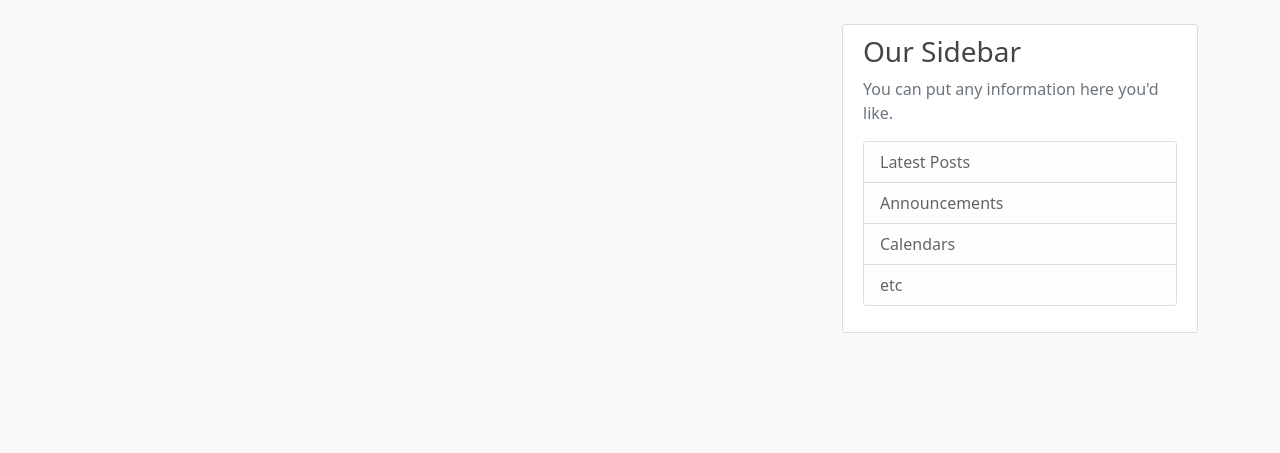
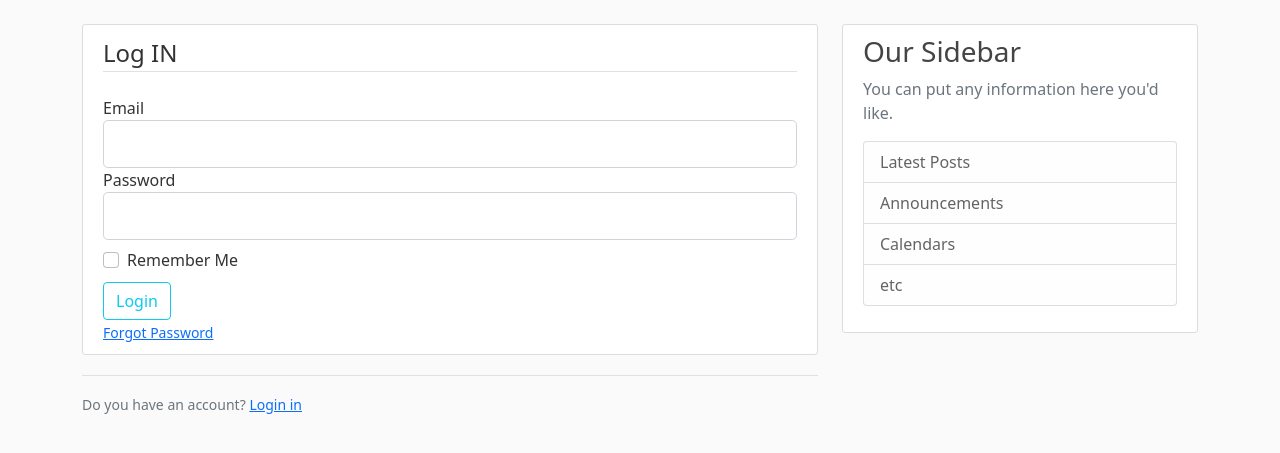
Before and after one commit to Clinton-dev/flask-blogger, a Flask app: page /login in a window 1280 px wide. Shown: the part 56-509 px from the top of the page. Run offline with Flask 2, Linux system fonts and the light colour scheme.

Commit message:
Style login page

```diff
--- a/templates/login.html
+++ b/templates/login.html
@@ -1,4 +1,53 @@
 {% extends "layout.html" %}
 
 {% block main_content %}
+    <div class="content-section">
+        <form method="POST" action="">
+            {{ form.hidden_tag() }}
+            <fieldset class="form-group">
+                <legend class="border-bottom mb-4">Log IN</legend>
+                <div class="form-group">
+                    {{ form.email.label(class="form-control-label")}}
+                    {% if form.email.errors %}
+                        {{ form.email(class="form-control form-control-lg is-invalid")}}
+                        {% for error in form.email.errors%}
+                            <div class="invalid-feedback">
+                                <p>{{error}}</p>
+                            </div>
+                        {% endfor %}
+                    {% else %}
+                        {{ form.email(class="form-control form-control-lg")}}
+                    {% endif %}
+                </div>
+                <div class="form-group">
+                    {{ form.password.label(class="form-control-label")}}
+                    {% if form.password.errors %}
+                        {{ form.password(class="form-control form-control-lg is-invalid")}}
+                        {% for error in form.password.errors%}
+                            <div class="invalid-feedback">
+                                <p>{{error}}</p>
+                            </div>
+                        {% endfor %}
+                    {% else %}
+                        {{ form.password(class="form-control form-control-lg")}}
+                    {% endif %}
+                </div>
+                <div class="form-check mt-2">
+                    {{ form.remember(class="form-check-input")}}
+                    {{ form.remember.label(class="form-check-input-label")}}
+                </div>
+            </fieldset>
+            <div class="form-group mt-2">
+                {{ form.submit(class="btn btn-outline-info")}}
+            </div>
+            <small class="text-muted ml-2">
+                <a href="#">Forgot Password</a>
+            </small>
+        </form>
+    </div>
+    <div class="border-top pt-3">
+        <small class="text-muted">
+            Do you have an account? <a href="{{url_for('register')}}" class="ml-2"> Login in</a>
+        </small>
+    </div>
 {% endblock main_content%}
```
Also changed, not shown: templates/register.html (+40 -4 lines).
